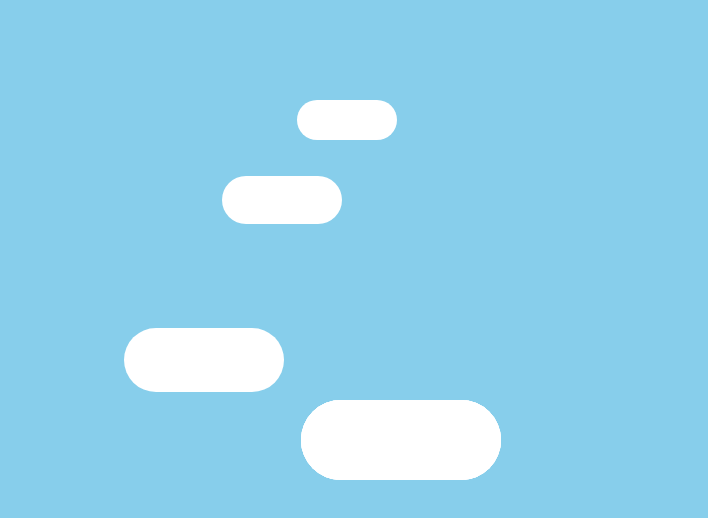
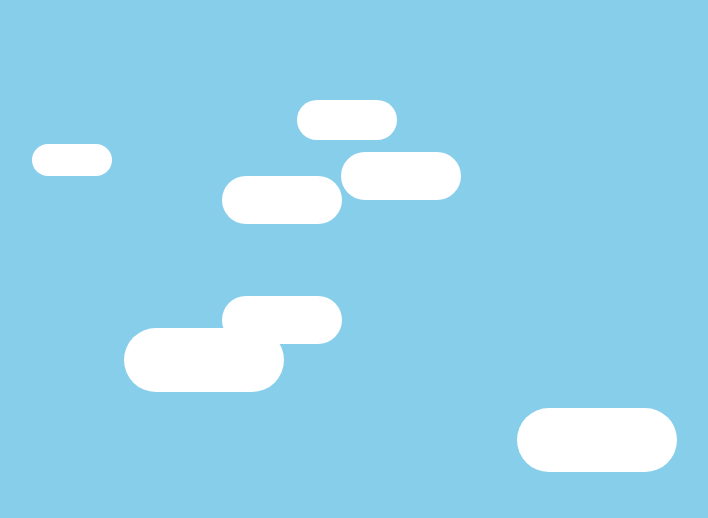
Before and after one commit to Peter-Kang/BrewSense, a React (Vite) app in the folder src/Frontend/: page / in a window 1280 px wide. Shown: the top 518 px of the page, without its empty margins (90-798 px from the left). Built offline with nearby package versions, Linux system fonts and the light colour scheme.

Commit message:
Updated clouds

```diff
--- a/src/Frontend/src/App.css
+++ b/src/Frontend/src/App.css
@@ -86,4 +86,28 @@ body {
   animation-duration: 22s;
 }
 
+.cloud:nth-child(4) {
+  top: 35%;
+  transform: scale(0.6);
+  animation-duration: 25s;
+}
+
+.cloud:nth-child(5) {
+  top: 15%;
+  transform: scale(0.4);
+  animation-duration: 45s;
+}
+
+.cloud:nth-child(6) {
+  top: 17%;
+  transform: scale(0.6);
+  animation-duration: 20s;
+}
+
+.cloud:nth-child(7) {
+  top: 50%;
+  transform: scale(0.8);
+  animation-duration: 15s;
+}
+
 /* Add more .cloud elements as needed for your design */
--- a/src/Frontend/src/App.tsx
+++ b/src/Frontend/src/App.tsx
@@ -13,7 +13,6 @@ function App() {
       <div className="cloud"></div>
       <div className="cloud"></div>
       <div className="cloud"></div>
-      <div className="cloud"></div>
     </>
   )
 }
--- a/src/Frontend/src/main.tsx
+++ b/src/Frontend/src/main.tsx
@@ -6,5 +6,5 @@ import './index.css'
 ReactDOM.createRoot(document.getElementById('root')!).render(
   <React.StrictMode>
     <App />
-  </React.StrictMode>,
+  </React.StrictMode>
 )
```
